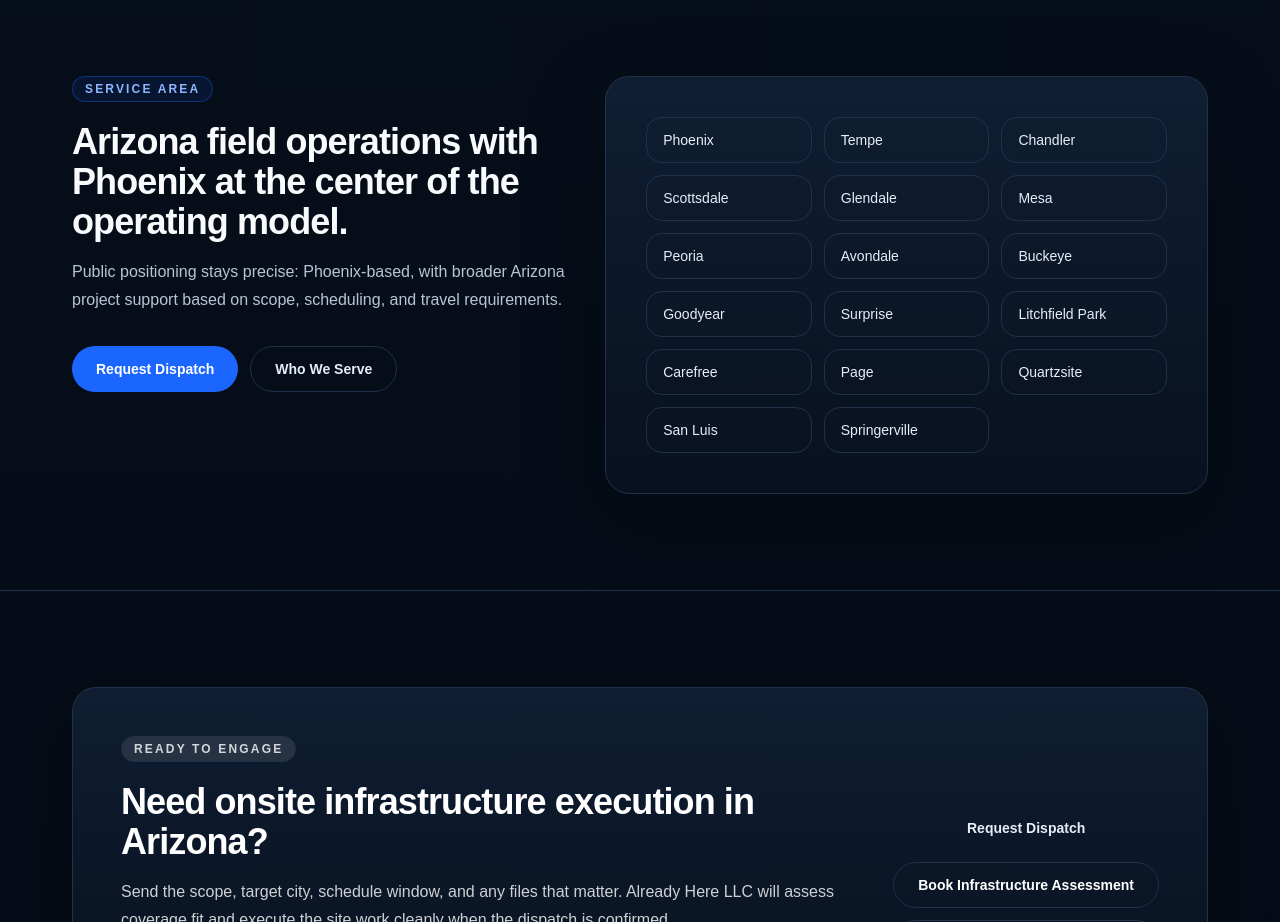
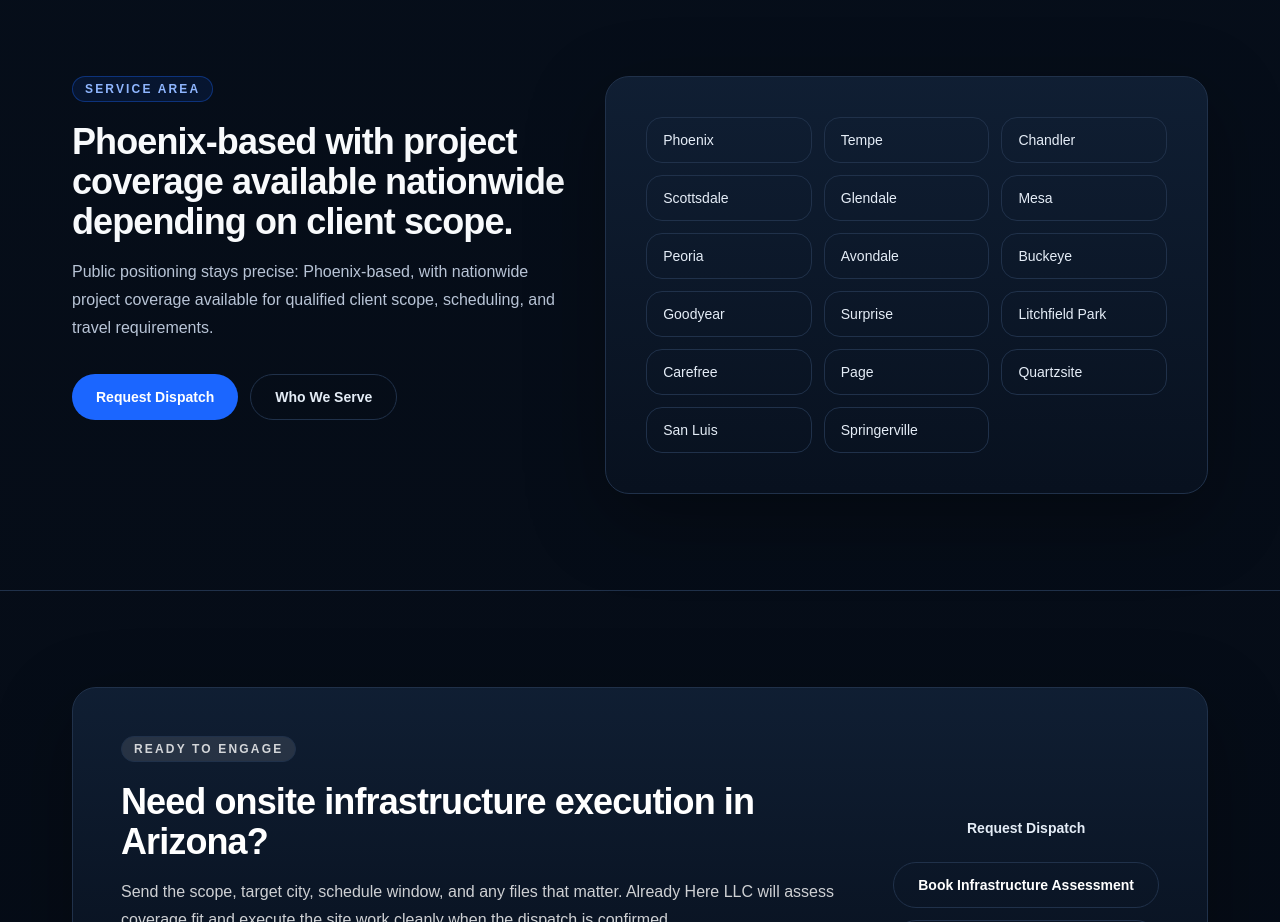
Before and after one commit to quantam101/already-here-llc, a Next.js app: page / in a window 1280 px wide. Shown: the part 4900-5822 px from the top of the page. Built offline with nearby package versions, Linux system fonts and the light colour scheme; no server answers.

Commit message:
Update homepage service area nationwide positioning

```diff
--- a/app/page.tsx
+++ b/app/page.tsx
@@ -178,9 +178,9 @@ export default function HomePage() {
         <div className="container-shell grid gap-10 lg:grid-cols-[0.9fr_1.1fr]">
           <div>
             <span className="eyebrow">Service area</span>
-            <h2 className="section-title mt-5">Arizona field operations with Phoenix at the center of the operating model.</h2>
+            <h2 className="section-title mt-5">Phoenix-based with project coverage available nationwide depending on client scope.</h2>
             <p className="section-copy">
-              Public positioning stays precise: Phoenix-based, with broader Arizona project support based on scope, scheduling, and travel requirements.
+              Public positioning stays precise: Phoenix-based, with nationwide project coverage available for qualified client scope, scheduling, and travel requirements.
             </p>
             <div className="mt-8 flex flex-col gap-3 sm:flex-row">
               <Link href="/dispatch" className="link-ring inline-flex items-center justify-center rounded-full bg-action px-6 py-3 text-sm font-semibold text-white transition hover:bg-navy">
```
